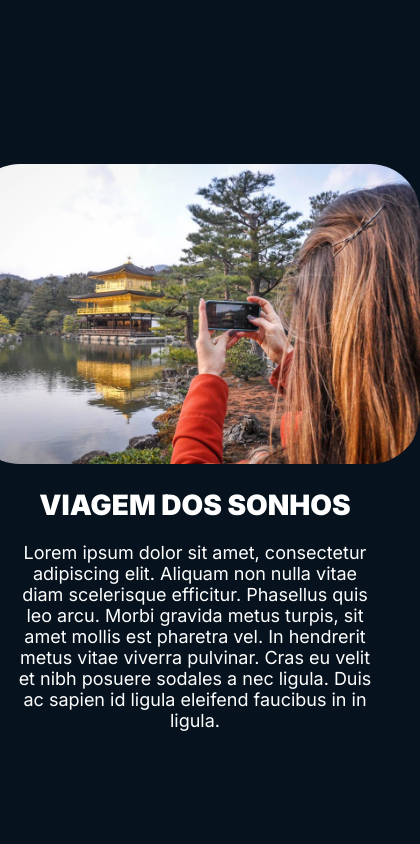
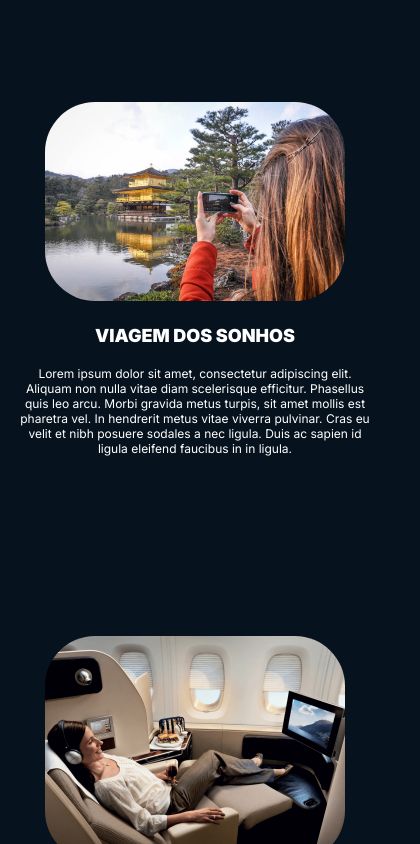
Before and after one commit to wendersonvibes/landing-page-viagens, a plain HTML site: page index.html in a window 390 px wide. Shown: the part 1156-2000 px from the top of the page, 420 px wide, since content can reach past the window. Drawn offline with Linux system fonts and the light colour scheme.

Commit message:
atualizacao 2

```diff
--- a/partials/_cards-2.scss
+++ b/partials/_cards-2.scss
@@ -72,3 +72,33 @@
         }
     }
 }
+
+@media screen and (max-width: 500px){
+    .cards-2-grupo {
+
+        img {
+            width: 300px;
+            height: auto;
+            border-radius: 50px;
+        }
+    }
+
+    .cards-2-texto {
+        display: flex;
+        flex-direction: column;
+        align-items: center;
+        gap: 20px;
+
+        h3 {
+            font-size: 18px;
+            font-weight: 900;
+            color: $white-normal;
+        }
+
+        p {
+            font-size: 12px;
+            color: $white-normal;
+            text-align: center;
+        }
+    }
+}
--- a/partials/_layout.scss
+++ b/partials/_layout.scss
@@ -4,6 +4,7 @@
     margin: 0 auto;
     padding: 0 15px;
 }
+
 // #########################################################
 
 // ########### Imagem de fundo principal ############
@@ -22,6 +23,7 @@
     background-repeat: no-repeat;
     opacity: 0.9;
 }
+
 // ####################################################
 
 //  ############ HERO ###############
@@ -37,7 +39,6 @@
     font-weight: 900;
     font-size: 40px;
 }
-
 .hero p {
     font-weight: 500;
     color: $white-normal;
@@ -74,10 +75,15 @@
 }
 
 // ####################################################
-
 @media screen and (max-width: 768px){
     .hero {
         align-items: center;
         justify-content: center;
     }
 }
+
+@media screen and (max-width: 500px){
+    .hero h1 {
+        font-size: 30px;
+    }
+}
```
Also changed, not shown: css/bootstrap.min.css (deleted), estilo.css, estilo.scss (line endings or trailing spaces), 1 other file.
